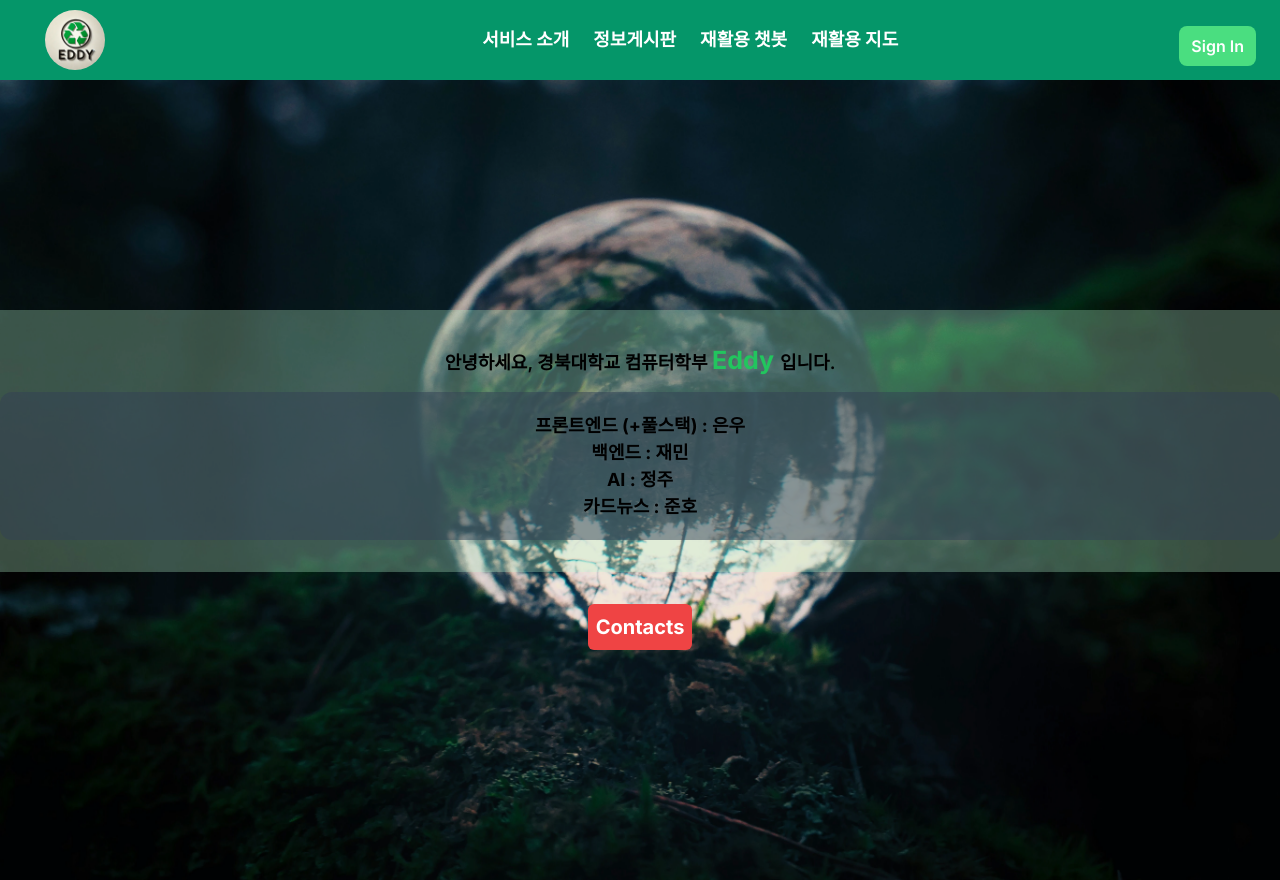
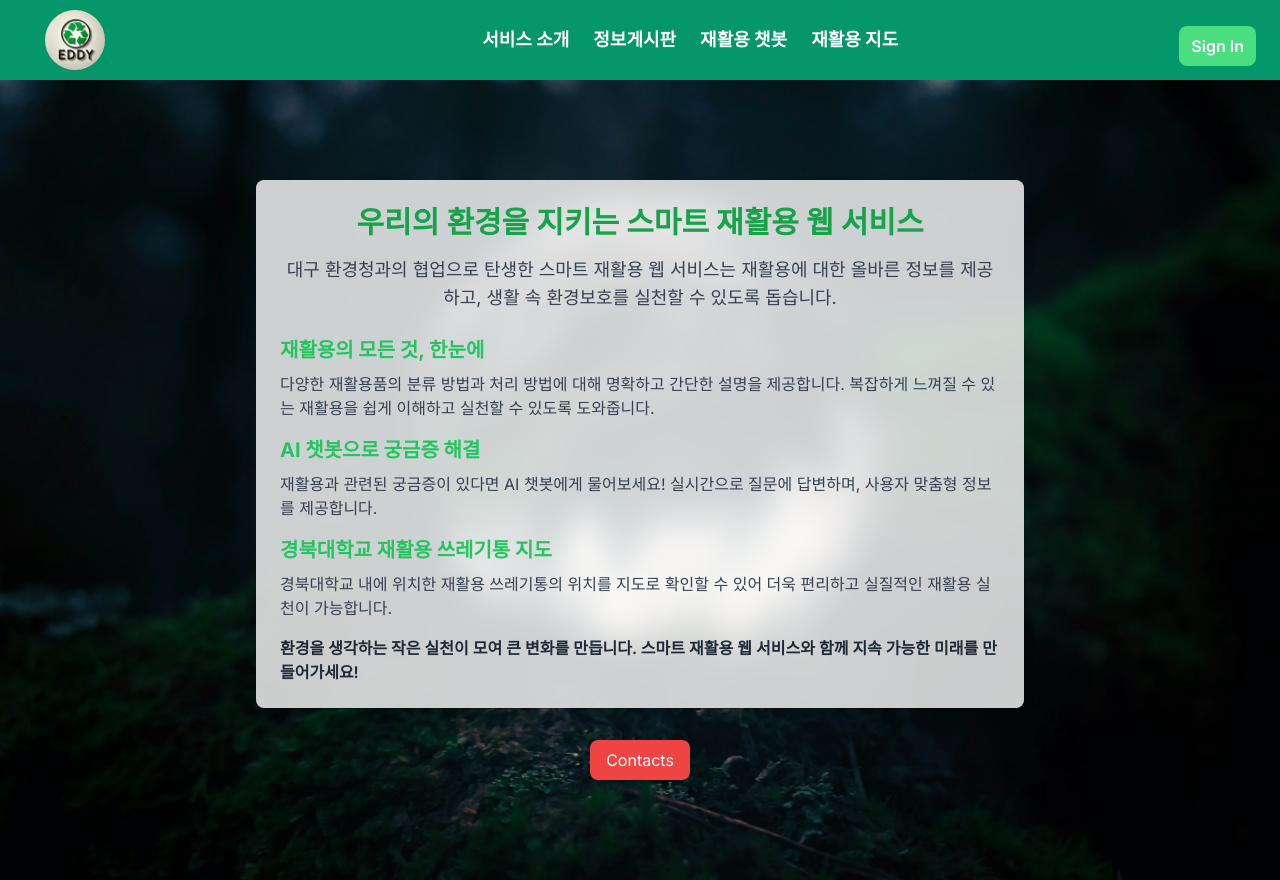
Before and after one commit to ecoleader-AiEcoLife/FrontEnd, a Next.js app: page /about in a window 1280 px wide. Built offline with nearby package versions, Linux system fonts and the light colour scheme; no server answers.

Commit message:
refactor: refacor whole design for better UX

```diff
--- /dev/null
+++ b/app/about/_components/ContactButton.tsx
@@ -0,0 +1,28 @@
+'use client';
+import { useState } from 'react';
+
+export default function ContactButton() {
+  const [copy, setCopy] = useState<string>('');
+
+  const handleCopy = () => {
+    navigator.clipboard.writeText('eunwoo1341@gmail.com');
+    setCopy('이메일이 복사되었습니다.');
+    setTimeout(() => setCopy(''), 2000);
+  };
+
+  return (
+    <div>
+      <button
+        onClick={handleCopy}
+        className='bg-red-500 text-white py-2 px-4 rounded-lg shadow-md hover:bg-red-600 transition duration-200'
+      >
+        Contacts
+      </button>
+      {copy && (
+        <span className='absolute -translate-x-1/2 top-full mt-2 px-3 py-1 bg-white text-red-600 text-sm font-medium rounded shadow whitespace-nowrap'>
+          {copy}
+        </span>
+      )}
+    </div>
+  );
+}
--- a/app/about/page.tsx
+++ b/app/about/page.tsx
@@ -1,48 +1,42 @@
-'use client';
-
 import Image from 'next/image';
-import { useState } from 'react';
+import ContactButton from './_components/ContactButton';
 
 export default function About() {
-  const [copy, setCopy] = useState<string>('');
+  return (
+    <div className='relative min-h-screen flex flex-col items-center bg-gray-50'>
+      <Image src='/nature.webp' fill priority alt='nature background' className='object-cover' />
 
-  const handleCopy = () => {
-    navigator.clipboard.writeText('euAuthnwoo1341@gmail.com');
-    setCopy('이메일이 복사되었습니다.');
-    setTimeout(() => setCopy(''), 2000);
-  };
-
-  return (
-    <div className='relative min-h-screen flex flex-col justify-center item-center'>
-      <Image
-        src='/nature.webp'
-        fill
-        priority
-        alt='nature background'
-        className='object-cover'
-      />
-      <div className='z-10 bg-green-200/30 text-[18px] font-semibold py-8 flex flex-col justify-center items-center'>
-        <div className='pb-3'>
-          <span>안녕하세요, 경북대학교 컴퓨터학부 </span>
-          <span className='font-bold text-[25px] text-green-500'>Eddy </span>
-          <span>입니다. </span>
-        </div>
-        <div className='w-full bg-slate-700/50 p-5 rounded-xl text-center font-bold'>
-          <h1> 프론트엔드 (+풀스택) : 은우</h1> <h1> 백엔드 : 재민</h1>
-          <h1> AI : 정주</h1>
-          <h1> 카드뉴스 : 준호</h1>
+      <div className='z-10 bg-white/80 backdrop-blur-lg shadow-lg rounded-lg p-6 text-center max-w-3xl mt-[100px]'>
+        <h1 className='text-3xl font-bold text-green-600'>우리의 환경을 지키는 스마트 재활용 웹 서비스</h1>
+        <p className='text-lg text-gray-700 mt-4'>
+          대구 환경청과의 협업으로 탄생한 스마트 재활용 웹 서비스는 재활용에 대한 올바른 정보를 제공하고, 생활 속
+          환경보호를 실천할 수 있도록 돕습니다.
+        </p>
+        <div className='mt-6 text-left'>
+          <h2 className='text-xl font-bold text-green-500'>재활용의 모든 것, 한눈에</h2>
+          <p className='text-gray-700 mt-2'>
+            다양한 재활용품의 분류 방법과 처리 방법에 대해 명확하고 간단한 설명을 제공합니다. 복잡하게 느껴질 수 있는
+            재활용을 쉽게 이해하고 실천할 수 있도록 도와줍니다.
+          </p>
+          <h2 className='text-xl font-bold text-green-500 mt-4'>AI 챗봇으로 궁금증 해결</h2>
+          <p className='text-gray-700 mt-2'>
+            재활용과 관련된 궁금증이 있다면 AI 챗봇에게 물어보세요! 실시간으로 질문에 답변하며, 사용자 맞춤형 정보를
+            제공합니다.
+          </p>
+          <h2 className='text-xl font-bold text-green-500 mt-4'>경북대학교 재활용 쓰레기통 지도</h2>
+          <p className='text-gray-700 mt-2'>
+            경북대학교 내에 위치한 재활용 쓰레기통의 위치를 지도로 확인할 수 있어 더욱 편리하고 실질적인 재활용 실천이
+            가능합니다.
+          </p>
+          <p className='text-gray-800 mt-4 font-semibold'>
+            환경을 생각하는 작은 실천이 모여 큰 변화를 만듭니다. 스마트 재활용 웹 서비스와 함께 지속 가능한 미래를
+            만들어가세요!
+          </p>
         </div>
       </div>
 
-      <div className='relative bg-red-500 hover:text-emerald-200 text-center text-white mx-auto rounded-md p-2 mt-8 font-bold text-[20px] hover:scale-105'>
-        <button onClick={handleCopy}>
-          <p>Contacts</p>
-        </button>
-        {copy && (
-          <span className='absolute -translate-x-1/2 top-full mt-2 px-2 py-1 bg-white text-emerald-800 text-sm rounded shadow whitespace-nowrap'>
-            {copy}
-          </span>
-        )}
+      <div className='relative mt-8'>
+        <ContactButton />
       </div>
     </div>
   );
--- a/app/layout.tsx
+++ b/app/layout.tsx
@@ -20,7 +20,7 @@ export default function RootLayout({
     <html lang='en'>
       <body className={inter.className}>
         <AuthProvider>
-          <main className='pt-[80px]'>
+          <main className='mt-[80px]'>
             <Nav />
             {children}
           </main>
```
Also changed, not shown: app/(home)/page.tsx (+3 -25 lines).
